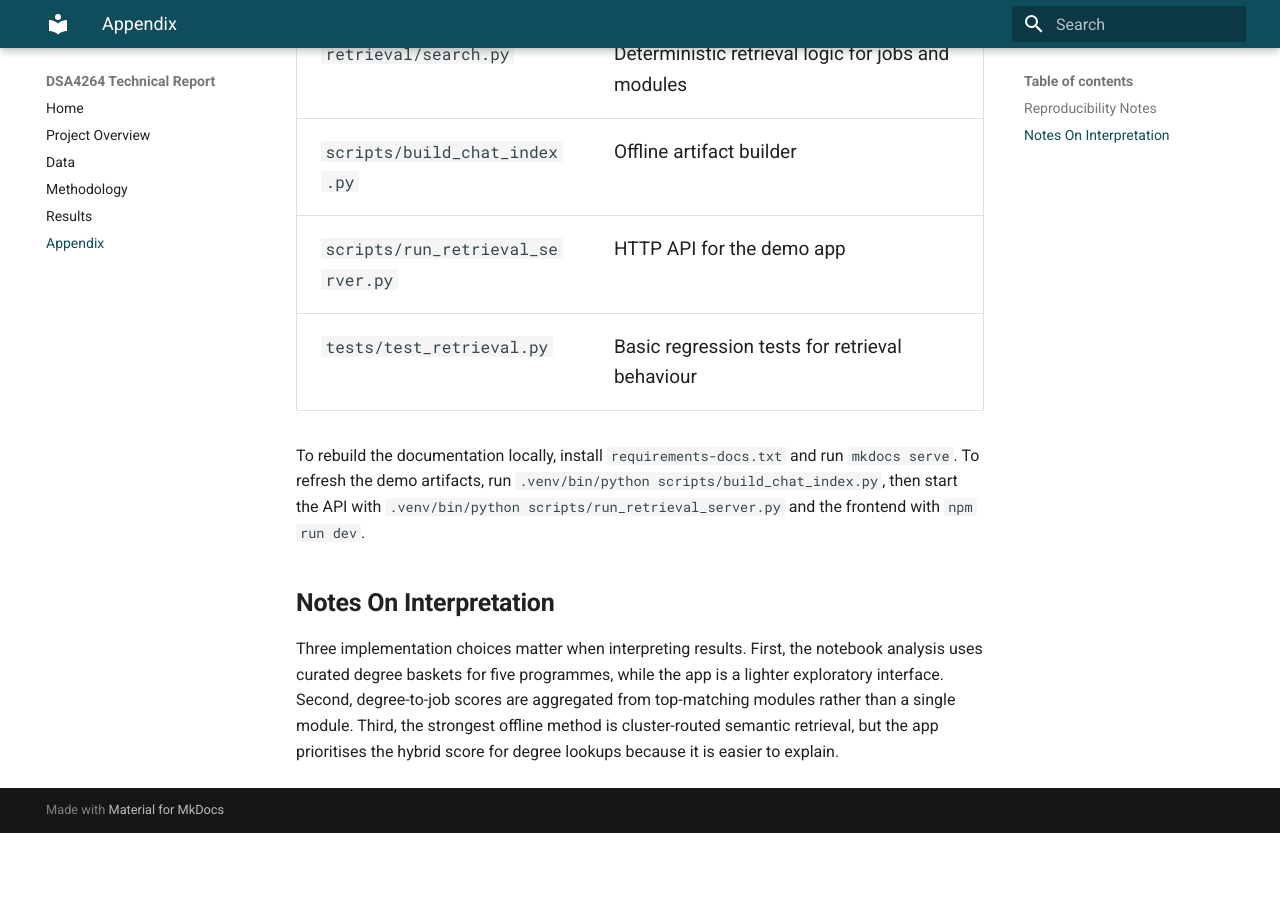
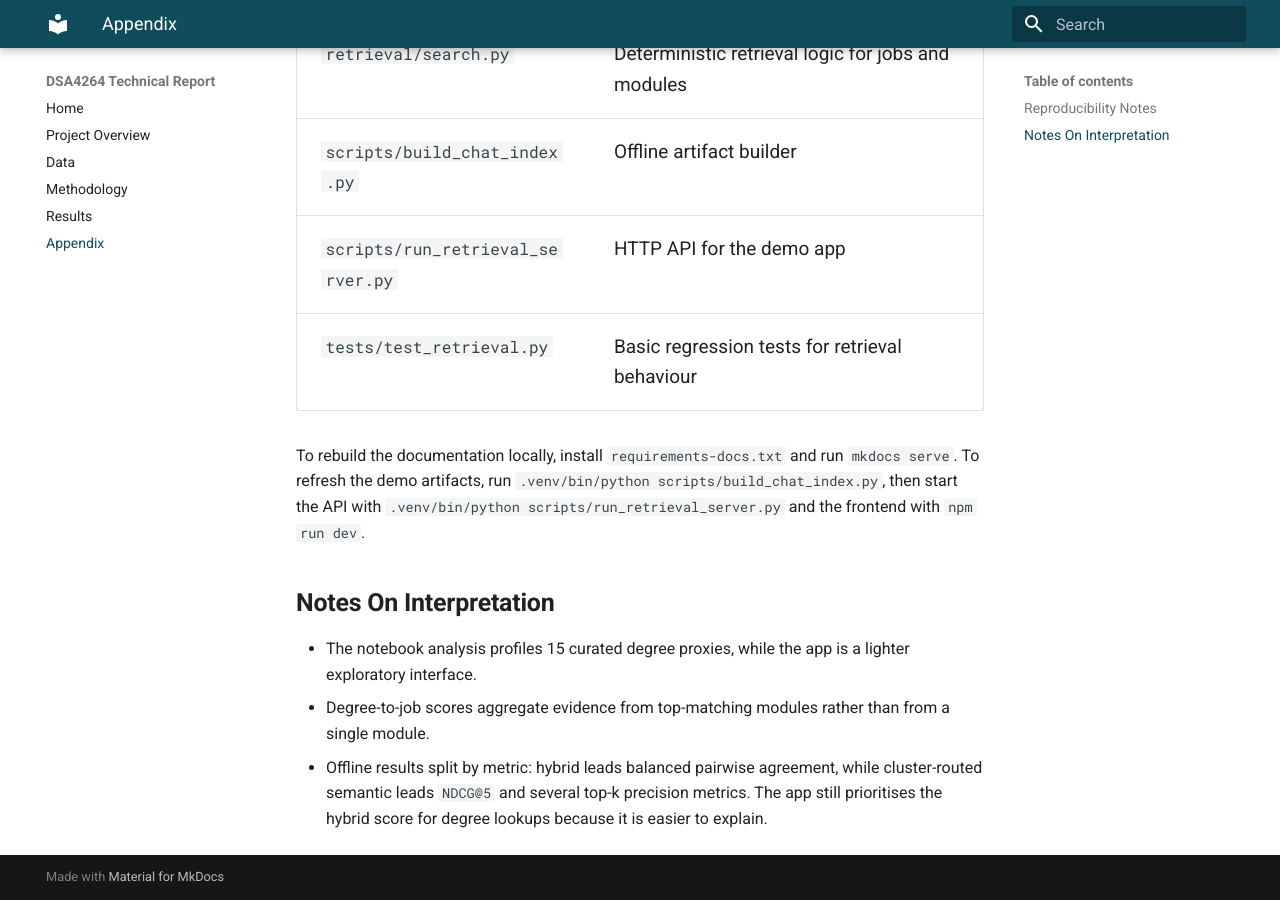
Before and after one commit to marcussyeo/DSA4264-Text-Group-3, an MkDocs documentation site: the page built from docs/appendix.md, in a window 1280 px wide and 900 px high, scrolled down 539 px. Built offline with MkDocs 1.6.1 and Material for MkDocs 9.7.7, drawn with Linux system fonts in a browser that asks for light colours; before the commit the page ends 1372 px from its top, so only the background shows below that.

Commit message:
address report feedback and clean up

```diff
--- a/docs/appendix.md
+++ b/docs/appendix.md
@@ -4,17 +4,19 @@
 
 The documentation site is written in Markdown and rendered with MkDocs Material through `mkdocs.yml`. The main implementation references are:
 
-| Component | Purpose |
-| --- | --- |
-| `notebooks/main.ipynb` | End-to-end analysis, evaluation, and figure generation |
-| `retrieval/data.py` | Text cleaning and corpus construction utilities |
-| `retrieval/search.py` | Deterministic retrieval logic for jobs and modules |
-| `scripts/build_chat_index.py` | Offline artifact builder |
-| `scripts/run_retrieval_server.py` | HTTP API for the demo app |
-| `tests/test_retrieval.py` | Basic regression tests for retrieval behaviour |
+| Component                         | Purpose                                                |
+| --------------------------------- | ------------------------------------------------------ |
+| `notebooks/main.ipynb`            | End-to-end analysis, evaluation, and figure generation |
+| `retrieval/data.py`               | Text cleaning and corpus construction utilities        |
+| `retrieval/search.py`             | Deterministic retrieval logic for jobs and modules     |
+| `scripts/build_chat_index.py`     | Offline artifact builder                               |
+| `scripts/run_retrieval_server.py` | HTTP API for the demo app                              |
+| `tests/test_retrieval.py`         | Basic regression tests for retrieval behaviour         |
 
 To rebuild the documentation locally, install `requirements-docs.txt` and run `mkdocs serve`. To refresh the demo artifacts, run `.venv/bin/python scripts/build_chat_index.py`, then start the API with `.venv/bin/python scripts/run_retrieval_server.py` and the frontend with `npm run dev`.
 
 ## Notes On Interpretation
 
-Three implementation choices matter when interpreting results. First, the notebook analysis uses curated degree baskets for five programmes, while the app is a lighter exploratory interface. Second, degree-to-job scores are aggregated from top-matching modules rather than a single module. Third, the strongest offline method is cluster-routed semantic retrieval, but the app prioritises the hybrid score for degree lookups because it is easier to explain.
+- The notebook analysis profiles 15 curated degree proxies, while the app is a lighter exploratory interface.
+- Degree-to-job scores aggregate evidence from top-matching modules rather than from a single module.
+- Offline results split by metric: hybrid leads balanced pairwise agreement, while cluster-routed semantic leads `NDCG@5` and several top-k precision metrics. The app still prioritises the hybrid score for degree lookups because it is easier to explain.
```
Also changed, not shown: docs/index.md (+1 -1 lines), docs/methodology.md (+8 -0 lines), docs/project-overview.md (+2 -2 lines), docs/results.md (+6 -0 lines).
